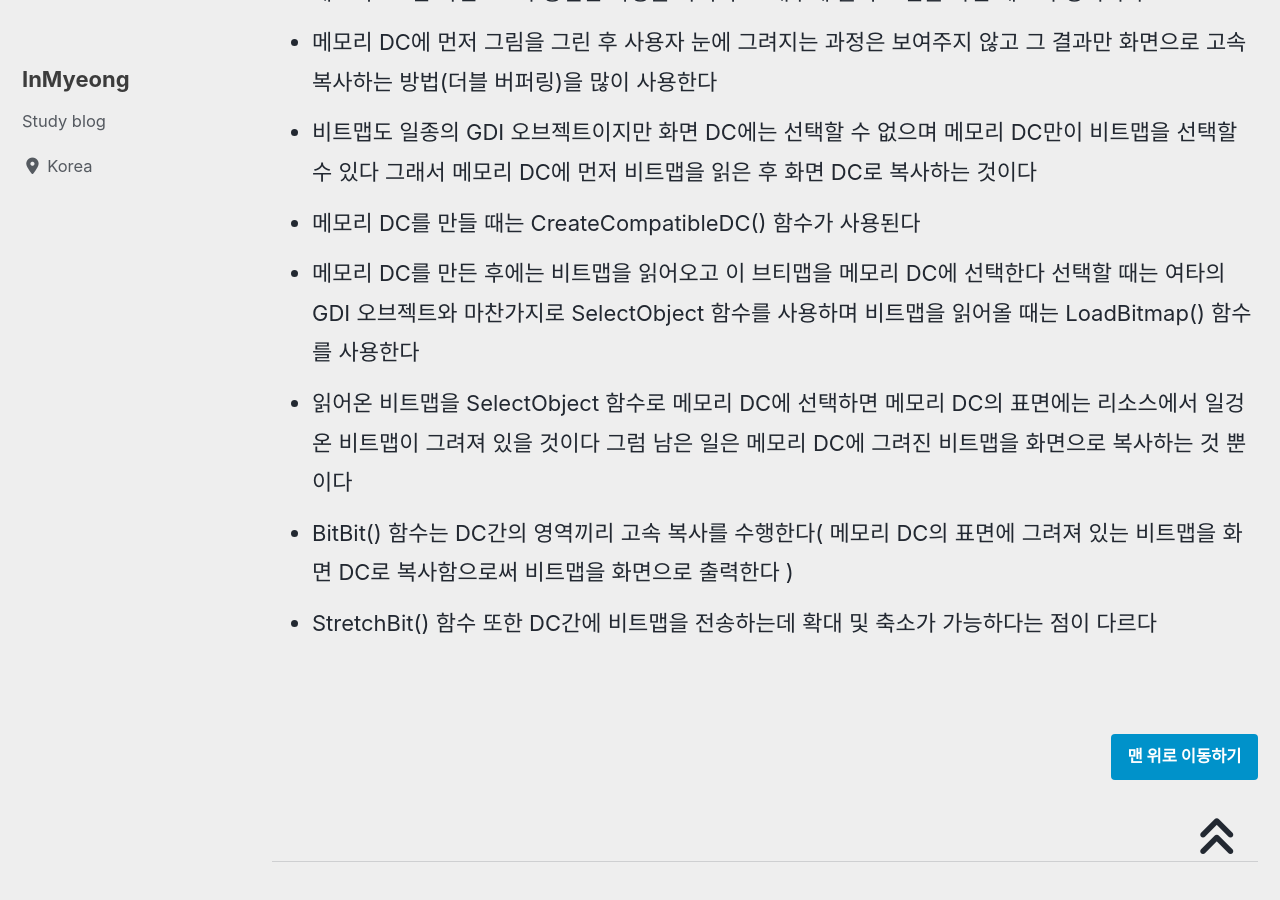
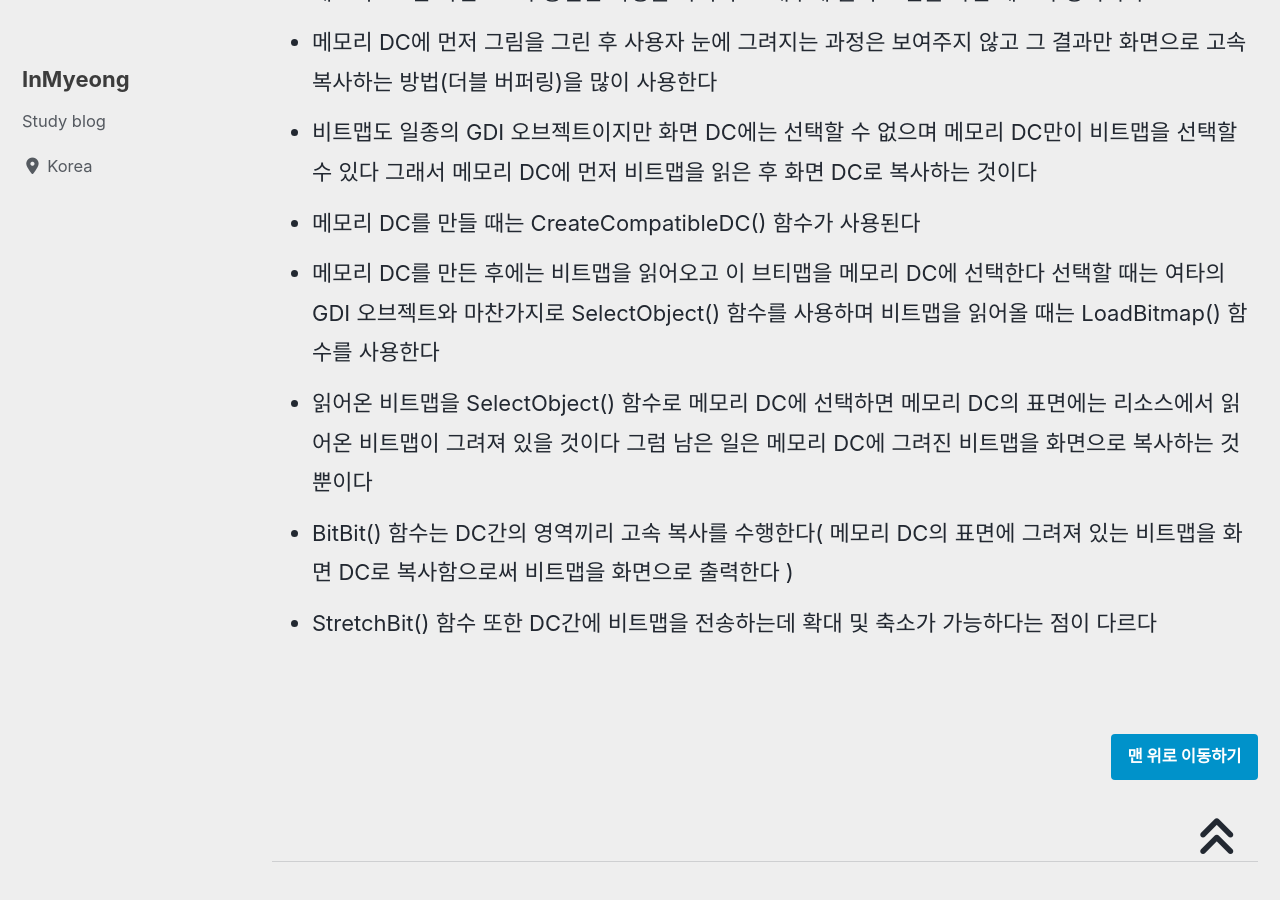
Before and after one commit to devMyeong/devMyeong.github.io, a Jekyll site: the page built from _posts/winapi/2021-09-14-winapi.md, in a window 1280 px wide and 900 px high, scrolled down 3299 px. Built offline with Jekyll 4.4.1, drawn with Linux system fonts in a browser that asks for light colours; cached includes are drawn as plain includes; nearby versions of some CDN libraries; some web fonts are replaced; comment, search, counter and statistics services are not loaded; some of the changed text lies outside the part shown.

Commit message:
corr typo

````diff
--- a/_posts/winapi/2021-09-14-winapi.md
+++ b/_posts/winapi/2021-09-14-winapi.md
@@ -62,7 +62,7 @@ DeleteObject(hPen);
 ReleaseDC(hWnd, hdc);
 ```
 
-- 위의 코드는 hPen을 선택할 때 SelectObject 함수가 리턴되는 펜의 핸들을 OldPen에 저장해 두었다가 hPen을 다 사용한 후 OldPen을 다시 복구 시킴과 동시에 hPen을 DC에서 밀어낸다 이렇게 되면 hPen을 무사히 삭제할 수 있다
+- 위의 코드는 hPen을 선택할 때 SelectObject() 함수가 리턴되는 펜의 핸들을 OldPen에 저장해 두었다가 hPen을 다 사용한 후 OldPen을 다시 복구 시킴과 동시에 hPen을 DC에서 밀어낸다 이렇게 되면 hPen을 무사히 삭제할 수 있다
 - 코드의 범용성을 위해서는 항상 Old 오브젝트를 사용하여 DC를 원래대로 돌려놓는 습관을 가지는 것이 좋은데 이는 비단 GDI 오브젝트뿐만 아니라 거의 모든 자원에 대해서도 마찬가지이다
 - GDI의 그리기 함수들은 항상 선택된 오브젝트를 무조건 사용하도록 되어 있으며 테두리만 따로 그리는 함수, 안만 채우는 함수가 별도로 제공되지 않는다 그래서 둘 중 하나만 그리고 싶을 때는 그리고 싶지 않는 부분에 대해 투명 오브젝트를 선택해 놓고 그려야 한다
 
@@ -79,8 +79,8 @@ ReleaseDC(hWnd, hdc);
 - 메모리 DC에 먼저 그림을 그린 후 사용자 눈에 그려지는 과정은 보여주지 않고 그 결과만 화면으로 고속 복사하는 방법(더블 버퍼링)을 많이 사용한다
 - 비트맵도 일종의 GDI 오브젝트이지만 화면 DC에는 선택할 수 없으며 메모리 DC만이 비트맵을 선택할 수 있다 그래서 메모리 DC에 먼저 비트맵을 읽은 후 화면 DC로 복사하는 것이다
 - 메모리 DC를 만들 때는 CreateCompatibleDC() 함수가 사용된다
-- 메모리 DC를 만든 후에는 비트맵을 읽어오고 이 브티맵을 메모리 DC에 선택한다 선택할 때는 여타의 GDI 오브젝트와 마찬가지로 SelectObject 함수를 사용하며 비트맵을 읽어올 때는 LoadBitmap() 함수를 사용한다
-- 읽어온 비트맵을 SelectObject 함수로 메모리 DC에 선택하면 메모리 DC의 표면에는 리소스에서 일겅온 비트맵이 그려져 있을 것이다 그럼 남은 일은 메모리 DC에 그려진 비트맵을 화면으로 복사하는 것 뿐이다
+- 메모리 DC를 만든 후에는 비트맵을 읽어오고 이 브티맵을 메모리 DC에 선택한다 선택할 때는 여타의 GDI 오브젝트와 마찬가지로 SelectObject() 함수를 사용하며 비트맵을 읽어올 때는 LoadBitmap() 함수를 사용한다
+- 읽어온 비트맵을 SelectObject() 함수로 메모리 DC에 선택하면 메모리 DC의 표면에는 리소스에서 읽어온 비트맵이 그려져 있을 것이다 그럼 남은 일은 메모리 DC에 그려진 비트맵을 화면으로 복사하는 것 뿐이다
 - BitBit() 함수는 DC간의 영역끼리 고속 복사를 수행한다( 메모리 DC의 표면에 그려져 있는 비트맵을 화면 DC로 복사함으로써 비트맵을 화면으로 출력한다 )
 - StretchBit() 함수 또한 DC간에 비트맵을 전송하는데 확대 및 축소가 가능하다는 점이 다르다
 
````
Also changed, not shown: other parts of _posts/winapi/2021-09-14-winapi.md (+1 -1 lines).
